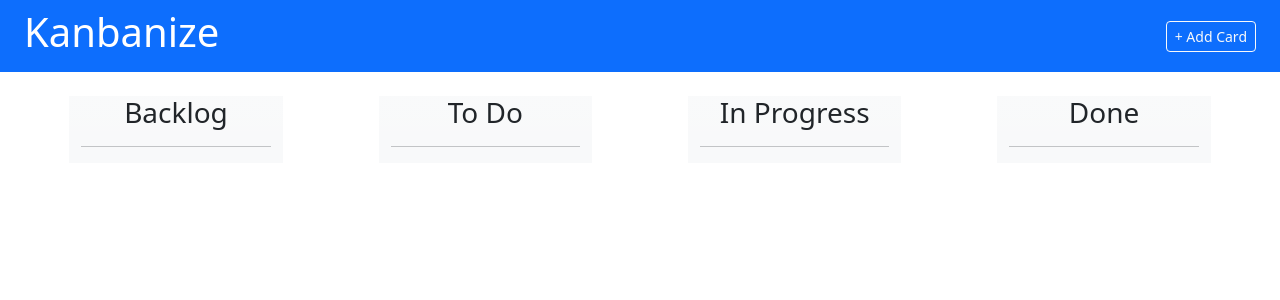
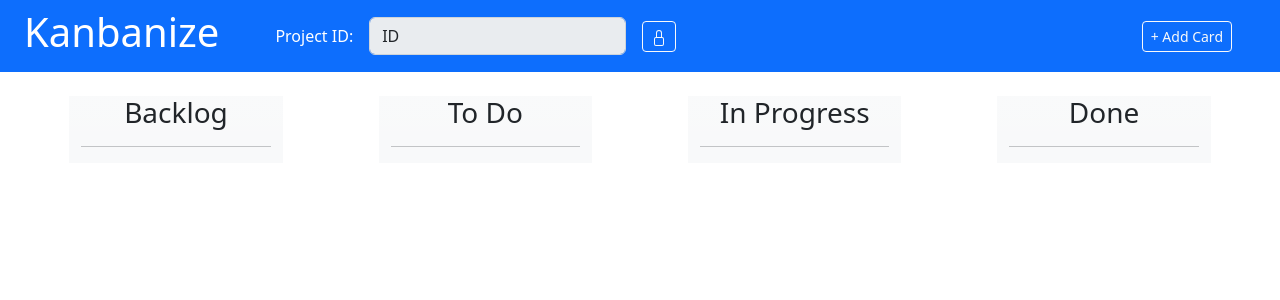
Before and after one commit to mohamad-jamil/kanbanize, a React (Vite) app: page / in a window 1280 px wide. Shown: the top 300 px of the page. Built offline with nearby package versions, Linux system fonts and the light colour scheme.

Commit message:
Add field for changing project ID to Header component

```diff
--- a/src/components/Button.tsx
+++ b/src/components/Button.tsx
@@ -1,8 +1,7 @@
-import React from "react";
-import { useState } from "react";
+import React, { ReactNode, useState } from "react";
 
 interface Props {
-  children: string;
+  children: ReactNode;
   handleButtonClick: () => void;
 }
 
--- a/src/components/Header.tsx
+++ b/src/components/Header.tsx
@@ -1,6 +1,7 @@
 import React, { useState } from "react";
 import Button from "./Button";
 import AddCardModal from "./AddCardModal";
+import ProjectIdentifier from "./ProjectIdentifier";
 
 interface CardProps {
   title: string;
@@ -24,8 +25,11 @@ function Header({ cards, setCards }: Props) {
   return (
     <div className="text-bg-primary d-flex align-items-center">
       <h1 className="p-2 ps-4">{headerText}</h1>
-      <div className="d-flex align-items-center position-absolute end-0 me-4">
+      <div className="d-flex align-items-center position-absolute end-0 me-5">
         <Button handleButtonClick={openModal}>+ Add Card</Button>
+      </div>
+      <div className="ms-5">
+        <ProjectIdentifier />
       </div>
       {showModal && (
         <AddCardModal
--- /dev/null
+++ b/src/components/ProjectIdentifier.tsx
@@ -0,0 +1,64 @@
+import React, { useState } from "react";
+import Button from "./Button";
+
+interface Props {}
+
+function ProjectIdentifier() {
+  const [projectID, setProjectID] = useState("ID");
+  const [isInputDisabled, setIsInputDisabled] = useState(true);
+
+  const handleProjectIdChange = (e: React.ChangeEvent<HTMLInputElement>) => {
+    setProjectID(e.target.value.toUpperCase());
+  };
+
+  const onButtonClick = () => {
+    setIsInputDisabled(!isInputDisabled);
+  };
+
+  return (
+    <>
+      <div className="row g-3 align-items-center">
+        <div className="col-auto">
+          <label className="col-form-label">Project ID:</label>
+        </div>
+        <div className="col-auto">
+          <input
+            className="form-control"
+            onChange={handleProjectIdChange}
+            disabled={isInputDisabled}
+            value={projectID}
+          />
+        </div>
+        <div className="col-auto">
+          <Button handleButtonClick={onButtonClick}>
+            {isInputDisabled ? (
+              <svg
+                xmlns="http://www.w3.org/2000/svg"
+                width="16"
+                height="16"
+                fill="currentColor"
+                className="bi bi-lock"
+                viewBox="0 0 16 16"
+              >
+                <path d="M8 1a2 2 0 0 1 2 2v4H6V3a2 2 0 0 1 2-2m3 6V3a3 3 0 0 0-6 0v4a2 2 0 0 0-2 2v5a2 2 0 0 0 2 2h6a2 2 0 0 0 2-2V9a2 2 0 0 0-2-2M5 8h6a1 1 0 0 1 1 1v5a1 1 0 0 1-1 1H5a1 1 0 0 1-1-1V9a1 1 0 0 1 1-1" />
+              </svg>
+            ) : (
+              <svg
+                xmlns="http://www.w3.org/2000/svg"
+                width="16"
+                height="16"
+                fill="currentColor"
+                className="bi bi-unlock"
+                viewBox="0 0 16 16"
+              >
+                <path d="M11 1a2 2 0 0 0-2 2v4a2 2 0 0 1 2 2v5a2 2 0 0 1-2 2H3a2 2 0 0 1-2-2V9a2 2 0 0 1 2-2h5V3a3 3 0 0 1 6 0v4a.5.5 0 0 1-1 0V3a2 2 0 0 0-2-2M3 8a1 1 0 0 0-1 1v5a1 1 0 0 0 1 1h6a1 1 0 0 0 1-1V9a1 1 0 0 0-1-1z" />
+              </svg>
+            )}
+          </Button>
+        </div>
+      </div>
+    </>
+  );
+}
+
+export default ProjectIdentifier;
```
